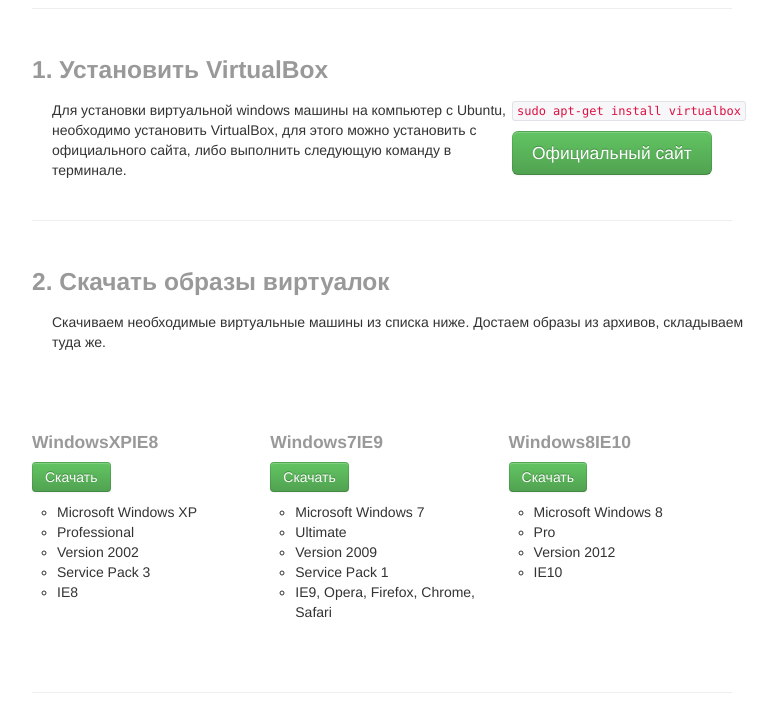
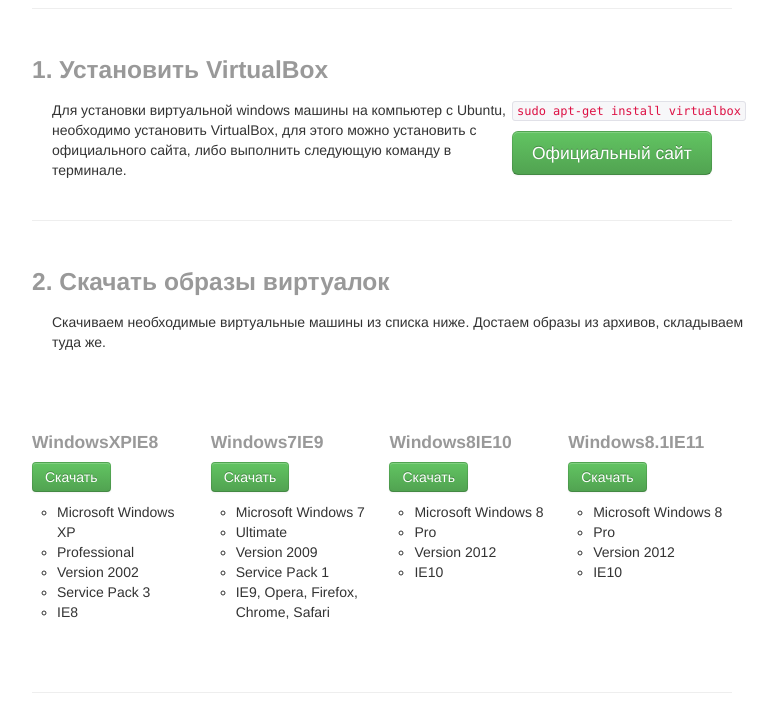
Before and after one commit to onikiienko/testingStands, a plain HTML site: page public/index.html in a window 1280 px wide. Shown: the part 97-800 px from the top of the page, without its empty margins (258-1035 px from the left). Drawn offline with Linux system fonts and the light colour scheme.

Commit message:
new virtual machine

```diff
--- a/public/index.html
+++ b/public/index.html
@@ -41,7 +41,7 @@
       </div>
 
       <div class="row-fluid marketing">
-        <div class="span4">
+        <div class="span3">
           <h4 class="muted">WindowsXPIE8</h4>
           <p>
             <a class="btn btn-lg btn-success" role="button" href="http://10.110.40.43:900/WindowsXPIE8.tar">Скачать</a>
@@ -57,7 +57,7 @@
           </p>
         </div>
 
-        <div class="span4">
+        <div class="span3">
           <h4 class="muted">Windows7IE9</h4>
           <p>
             <a class="btn btn-lg btn-success" role="button" href="http://10.110.40.43:900/Windows7IE9.tar">Скачать</a>
@@ -74,9 +74,22 @@
 
         </div>
 
-        <div class="span4">
+        <div class="span3">
           <h4 class="muted">Windows8IE10</h4>
           <a class="btn btn-lg btn-success" role="button" href="http://10.110.40.43:900/Windows8IE10.tar">Скачать</a>
+          <p>
+            <ul type="circle">
+              <li>Microsoft Windows 8</li>
+              <li>Pro</li>
+              <li>Version 2012</li>
+              <li>IE10</li>
+            </ul>
+          </p>
+        </div>
+
+        <div class="span3">
+          <h4 class="muted">Windows8.1IE11</h4>
+          <a class="btn btn-lg btn-success" role="button" href="http://10.110.40.43:900/Windows_8.1_(IE11).tar">Скачать</a>
           <p>
             <ul type="circle">
               <li>Microsoft Windows 8</li>
```
